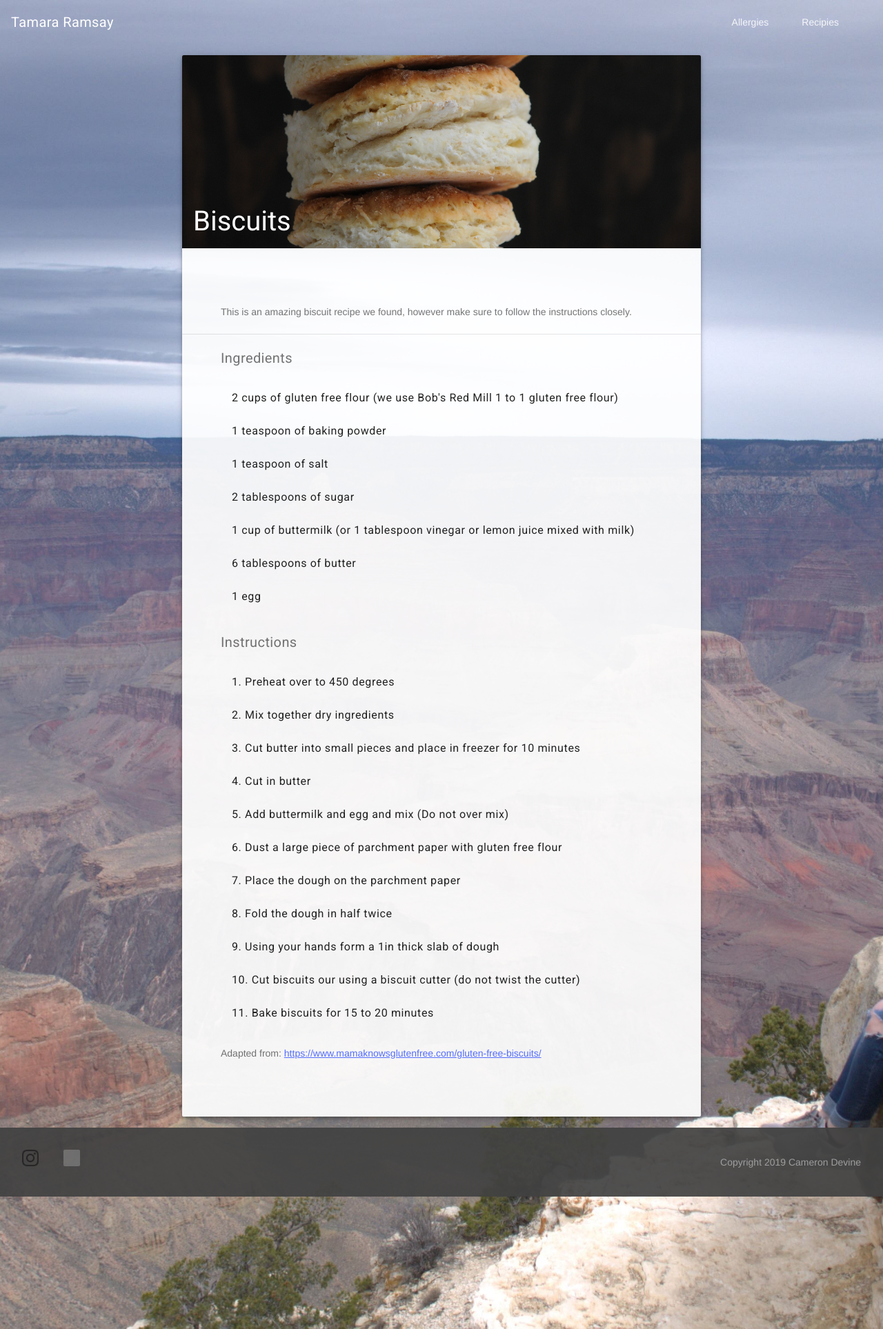
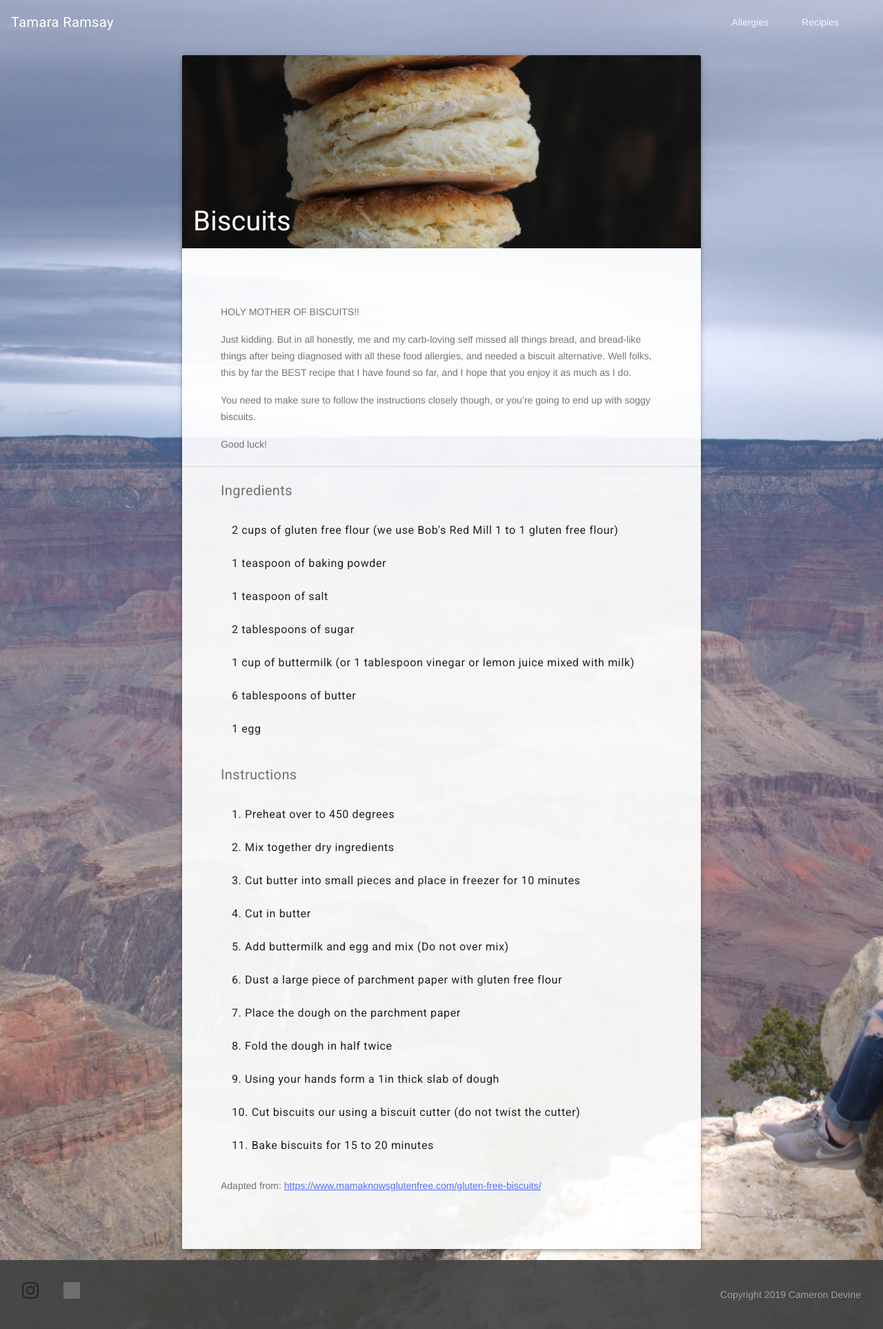
Before and after one commit to CameronDevine/tamara-website, a Jekyll site: the page built from _posts/2019-06-01-biscuits.md, in a window 1280 px wide. Shown: the whole page at 69% size. Built offline with Jekyll 4.4.1, drawn with Linux system fonts in a browser that asks for light colours; grey boxes are pictures that could not be loaded.

Commit message:
Update from Forestry.io Tamara Ramsay updated _posts/2019-06-01-biscuits.md

```diff
--- a/_posts/2019-06-01-biscuits.md
+++ b/_posts/2019-06-01-biscuits.md
@@ -27,4 +27,10 @@ instructions:
 date: 2019-06-02T04:35:00.000+00:00
 
 ---
-This is an amazing biscuit recipe we found, however make sure to follow the instructions closely.
+HOLY MOTHER OF BISCUITS!!
+
+Just kidding. But in all honestly, me and my carb-loving self missed all things bread, and bread-like things after being diagnosed with all these food allergies, and needed a biscuit alternative. Well folks, this by far the BEST recipe that I have found so far, and I hope that you enjoy it as much as I do.
+
+You need to make sure to follow the instructions closely though, or you're going to end up with soggy biscuits.
+
+Good luck!
```
Also changed, not shown: .forestry/front_matter/templates/recipe.yml.
